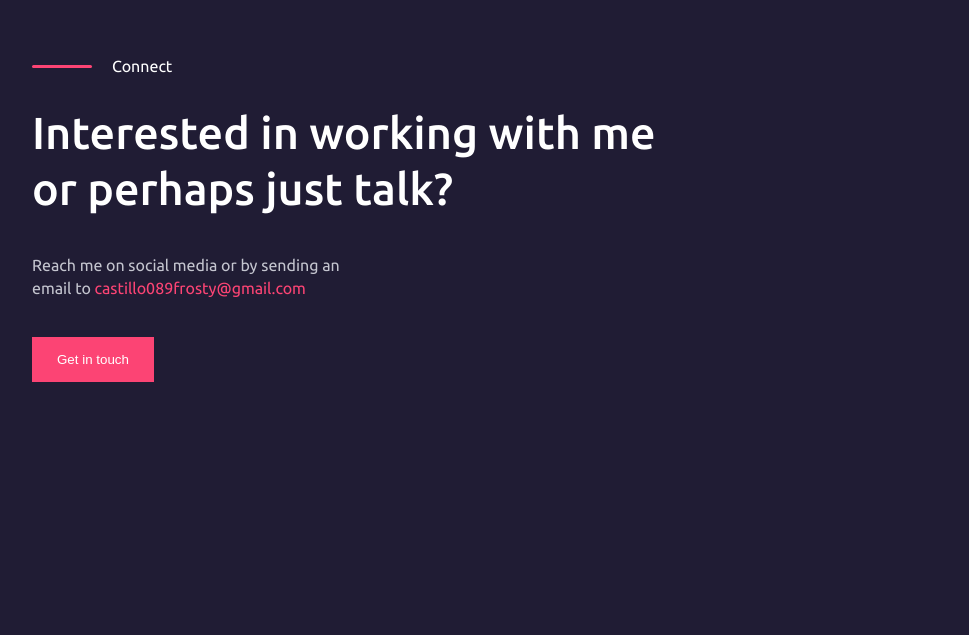
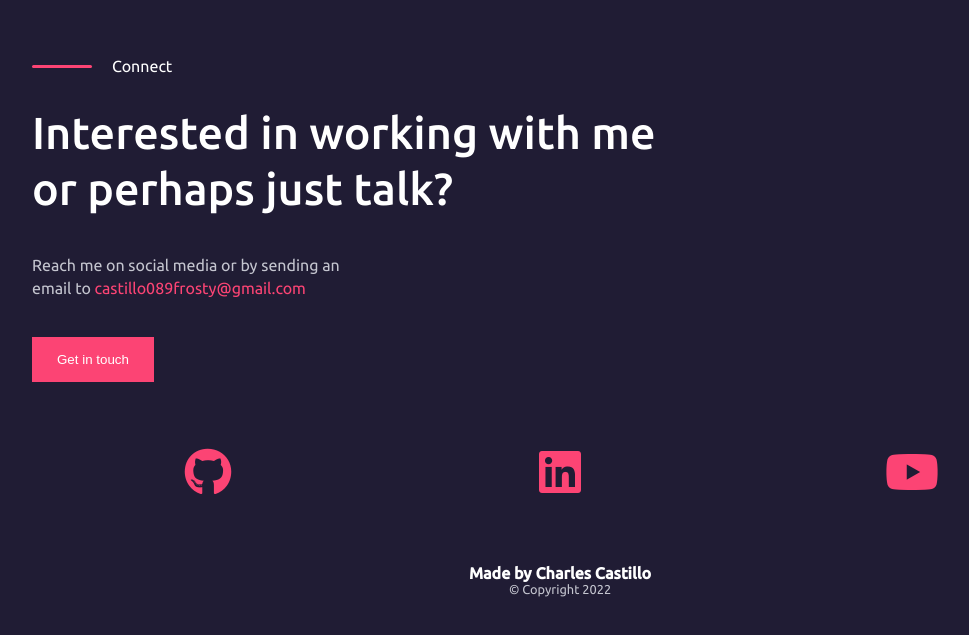
Before and after one commit to FROSTYLAN/Portafolio-2022, a React (Create React App) app: page / in a window 1280 px wide. Shown: the part 2471-3106 px from the top of the page, without its empty margins (80-1049 px from the left). Built offline with nearby package versions, Linux system fonts and the light colour scheme.

Commit message:
redes and credit

```diff
--- a/src/components/Connect.jsx
+++ b/src/components/Connect.jsx
@@ -27,6 +27,16 @@ const Connect = () => {
                         Get in touch
                     </button>
                 </div>
+                <br />
+                <div className='redes'>
+                    <div className="red"><i className="fa-brands fa-github"></i></div>
+                    <div className="red"><i className="fa-brands fa-linkedin"></i></div>
+                    <div className="red"><i className="fa-brands fa-youtube"></i></div>
+                </div>
+            </div>
+            <div className="credit">
+                <h3>Made by Charles Castillo</h3>
+                <span>© Copyright 2022</span>
             </div>
         </section>
     );
--- a/src/styles/Connect.css
+++ b/src/styles/Connect.css
@@ -27,6 +27,41 @@
 .red {
     color: var(--title-color);
 }
+.redes {
+    padding-top: 3rem;
+    width: 100%;
+    height: 100px;
+    display: flex;
+    justify-content: space-around;
+}
+.red{
+    width: 33.3%;
+    height: 100px;
+    text-align: center;
+}
+.red i{
+    width: 100px;
+    height: 100px;
+    font-size: 3rem;
+}
+.fa-brands .fa-github{
+    width: 100px;
+    height: 100px;
+}
+.credit{
+    display: flex;
+    flex-direction: column;
+    justify-content: center;
+    text-align: center;
+    width: 100%;
+    margin-top: 4rem;
+}
+.credit h3 {
+    font-size: 1rem;
+}
+.credit span {
+    font-size: .8rem;
+}
 
 @media screen and (max-width: 725px) {
     .connect-container {
```
